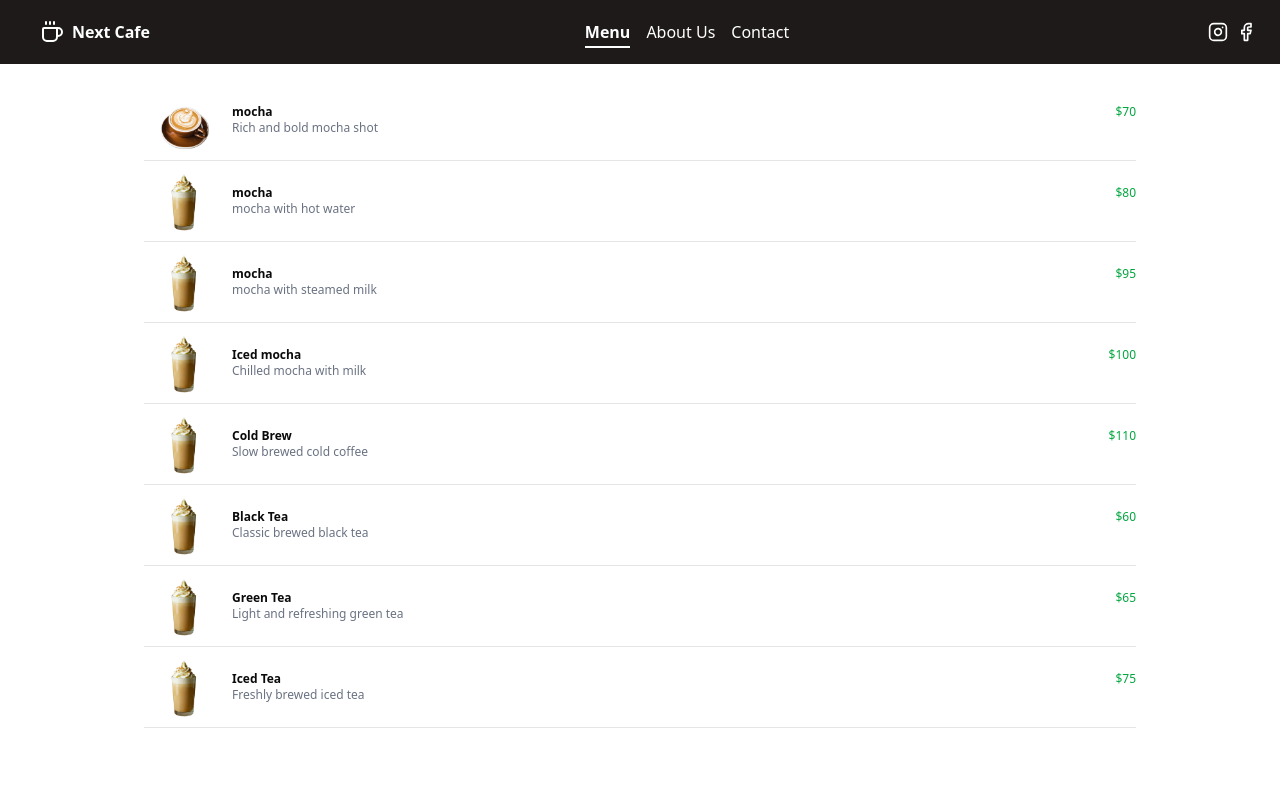
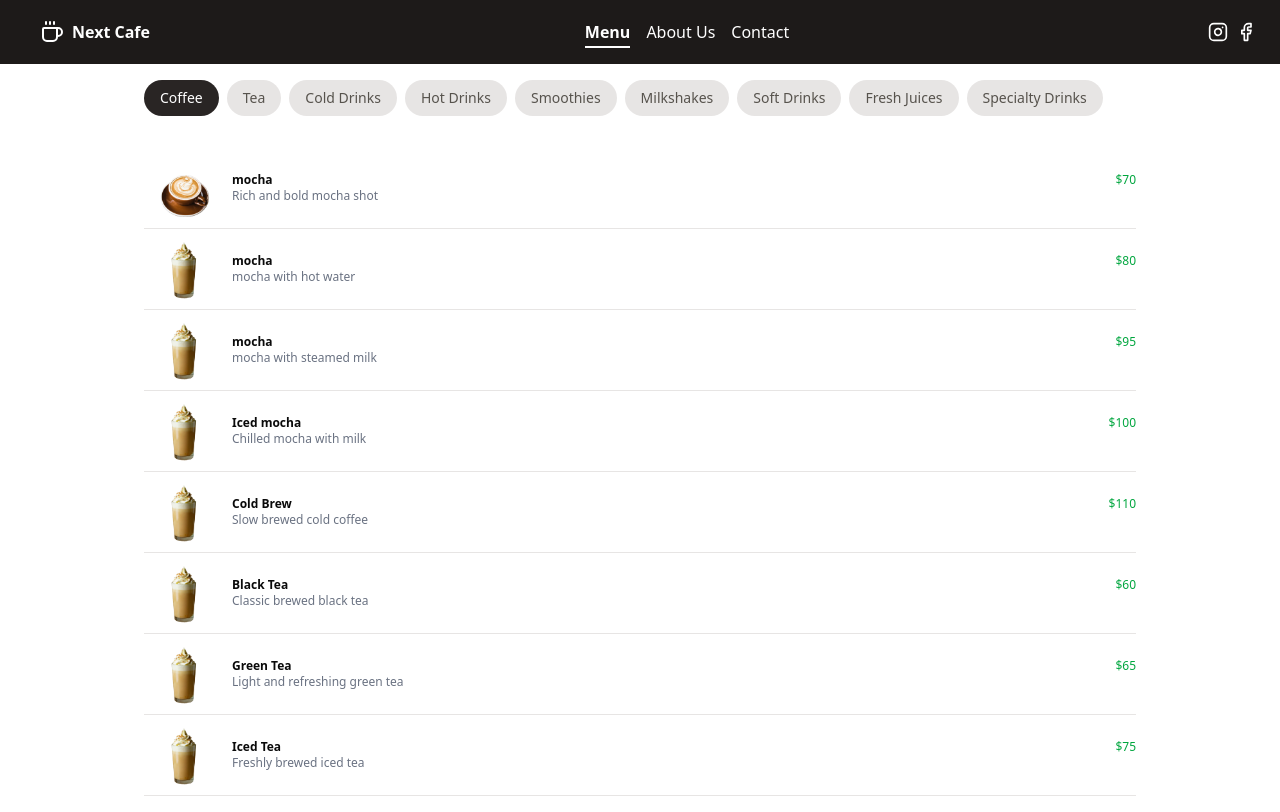
Before and after one commit to furkanarslan1/next-cafe, a Next.js app: page /menu/drinks in a window 1280 px wide. Built offline with nearby package versions, Linux system fonts and the light colour scheme.

Commit message:
feat:add drink-page-categories

```diff
--- a/app/(menu)/menu/_components/MenuMainCategory.tsx
+++ b/app/(menu)/menu/_components/MenuMainCategory.tsx
@@ -6,12 +6,12 @@ export default function MenuMainCategory() {
   return (
     <div className=" ">
       <div className="max-w-7xl mx-auto ">
-        <div className="grid justify-center grid-cols-1   gap-8 place-items-center ">
+        <div className="grid  grid-cols-1   gap-8 place-items-center  py-4">
           {menuPageLinks.map((menu) => (
             <Link
               href={menu.href}
               key={menu.id}
-              className="  bg-white/10 text-stone-300 font-bold shadow-mds hover:shadow-stone-300 px-8 py-2 rounded-md transition-all duration-300 "
+              className="  bg-white/10 text-stone-300 font-bold shadow-md hover:shadow-stone-300 px-8 py-2 rounded-md transition-all duration-300 h-40 w-40 flex items-center justify-center  "
             >
               <div className="flex flex-col items-center gap-2 ">
                 {<menu.icon className="size-10 " />}
--- /dev/null
+++ b/app/(menu)/menu/drinks/_components/DrinksCategories.tsx
@@ -0,0 +1,40 @@
+"use client";
+import { DrinksCategoryType } from "@/types/menu/drinks/drinksType";
+import Link from "next/link";
+import { usePathname, useRouter, useSearchParams } from "next/navigation";
+
+interface DrinksCategoriesProps {
+  categories: DrinksCategoryType[];
+}
+
+export default function DrinksCategories({
+  categories,
+}: DrinksCategoriesProps) {
+  const searchParams = useSearchParams();
+  const router = useRouter();
+  const pathname = usePathname();
+  const selectedCategory = searchParams.get("category") || "coffee";
+
+  const handlechange = (value: string) => {
+    const params = new URLSearchParams(searchParams);
+    params.set("category", value);
+    router.push(`${pathname}?${params.toString()}`, { scroll: false });
+  };
+  return (
+    <div className="flex gap-2 overflow-x-auto p-4 max-w-5xl mx-auto scrollbar-hide">
+      {categories.map((cat) => (
+        <div
+          key={cat.id}
+          onClick={() => handlechange(cat.slug)}
+          className={`whitespace-nowrap px-4 py-2 rounded-full text-sm font-medium transition-colors cursor-pointer ${
+            selectedCategory === cat.slug
+              ? "bg-stone-800 text-white"
+              : "bg-stone-200 text-stone-600 hover:bg-stone-300"
+          }`}
+        >
+          {cat.title}
+        </div>
+      ))}
+    </div>
+  );
+}
--- a/app/(menu)/menu/drinks/page.tsx
+++ b/app/(menu)/menu/drinks/page.tsx
@@ -1,51 +1,20 @@
 import {
-  CategoryTreeType,
   DrinkProductType,
+  DrinksCategoryType,
 } from "@/types/menu/drinks/drinksType";
 import DrinkItems from "./_components/DrinkItems";
+import DrinksCategories from "./_components/DrinksCategories";
 
-export const drinksCategoryTreeMock: CategoryTreeType[] = [
-  {
-    id: 1,
-    title: "Drinks",
-    slug: "drinks",
-    children: [
-      {
-        id: 2,
-        title: "Hot",
-        slug: "hot",
-        children: [
-          {
-            id: 3,
-            title: "Coffee",
-            slug: "coffee",
-          },
-          {
-            id: 4,
-            title: "Tea",
-            slug: "tea",
-          },
-        ],
-      },
-      {
-        id: 5,
-        title: "Cold",
-        slug: "cold",
-        children: [
-          {
-            id: 6,
-            title: "Coffee",
-            slug: "coffee",
-          },
-          {
-            id: 7,
-            title: "Tea",
-            slug: "tea",
-          },
-        ],
-      },
-    ],
-  },
+export const drinksCategoriesMock: DrinksCategoryType[] = [
+  { id: 1, title: "Coffee", slug: "coffee" },
+  { id: 2, title: "Tea", slug: "tea" },
+  { id: 3, title: "Cold Drinks", slug: "cold-drinks" },
+  { id: 4, title: "Hot Drinks", slug: "hot-drinks" },
+  { id: 5, title: "Smoothies", slug: "smoothies" },
+  { id: 6, title: "Milkshakes", slug: "milkshakes" },
+  { id: 7, title: "Soft Drinks", slug: "soft-drinks" },
+  { id: 8, title: "Fresh Juices", slug: "fresh-juices" },
+  { id: 9, title: "Specialty Drinks", slug: "specialty-drinks" },
 ];
 
 export const drinksProductsMock: DrinkProductType[] = [
@@ -167,6 +136,7 @@ export default async function DrinksPage() {
   return (
     <div>
       <div className="h-16 w-full bg-stone-800 text-white"></div>
+      <DrinksCategories categories={drinksCategoriesMock} />
       <DrinkItems drinks={drinksProductsMock} />
     </div>
   );
--- a/types/menu/drinks/drinksType.ts
+++ b/types/menu/drinks/drinksType.ts
@@ -5,12 +5,11 @@ export type MainCategory = "drinks" | "meals" | "desserts";
 export type DrinkTemperature = "hot" | "cold";
 export type DrinkType = "coffee" | "tea" | "other";
 
-// Category tree (visitor read-only)
-export type CategoryTreeType = {
+// Category (flat, no nesting)
+export type DrinksCategoryType = {
   id: number;
   title: string;
   slug: string;
-  children?: CategoryTreeType[];
 };
 
 // Product
```
